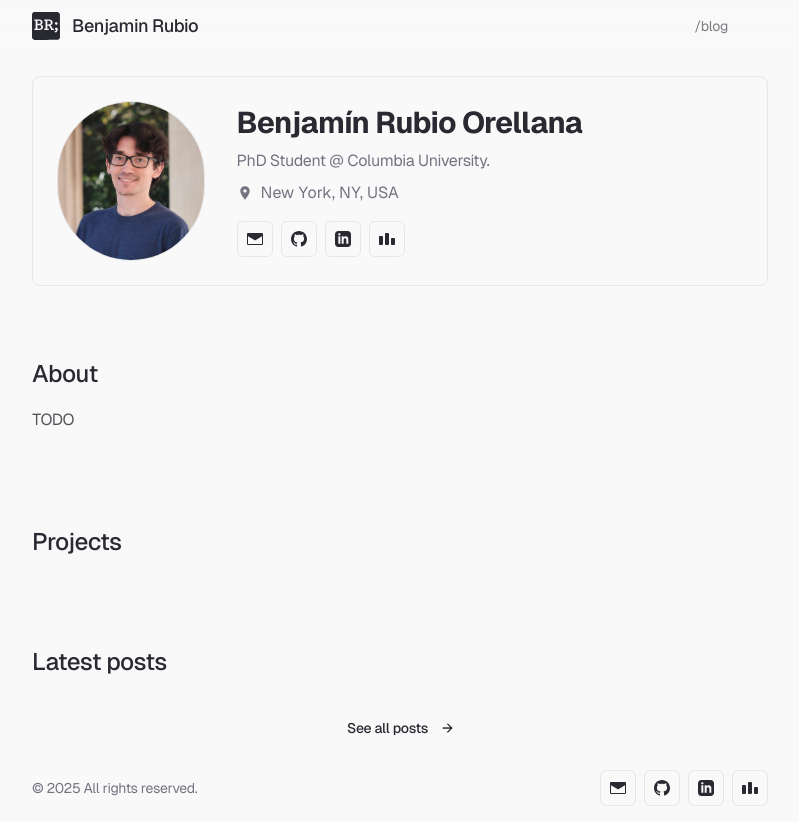
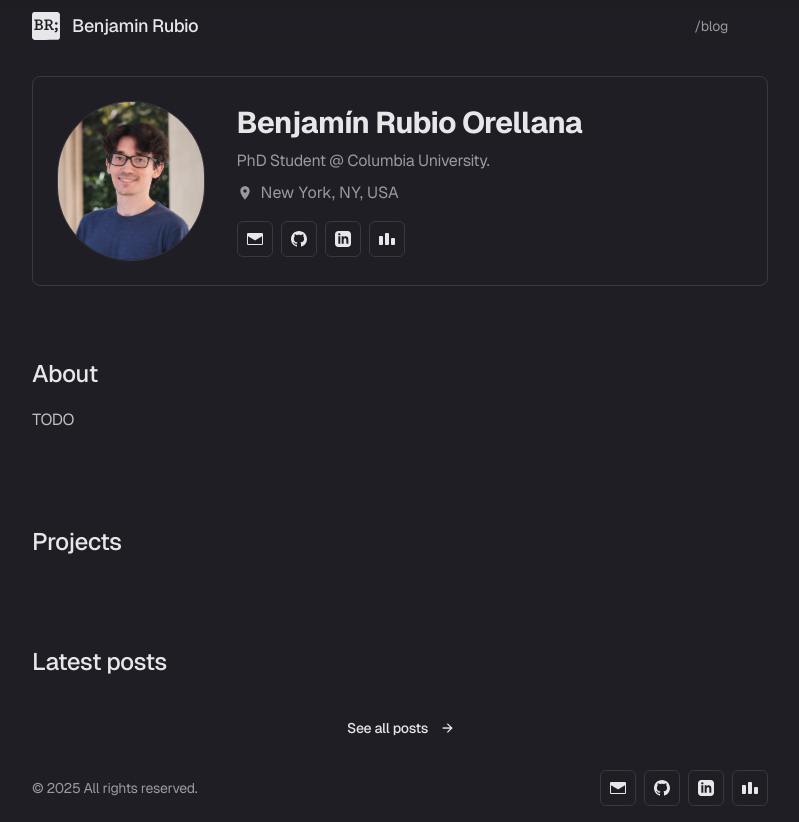
Before and after one commit to BenjaminRubio/BenjaminRubio.github.io, an Astro site: page / in a window 1280 px wide. Shown: the whole page, without its empty margins (240-1039 px from the left). Built offline with nearby package versions, Linux system fonts and the light colour scheme; Astro itself is replaced by a stand-in of ours.

Commit message:
dark default

```diff
--- a/src/components/ThemeToggle.astro
+++ b/src/components/ThemeToggle.astro
@@ -20,9 +20,7 @@ import { Icon } from 'astro-icon/components'
     const theme = (() => {
       const stored = localStorage?.getItem('theme') ?? ''
       if (['dark', 'light'].includes(stored)) return stored
-      return window.matchMedia('(prefers-color-scheme: dark)').matches
-        ? 'dark'
-        : 'light'
+      return 'dark' // Default to dark mode
     })()
 
     document.documentElement.setAttribute('data-theme', theme)
```
